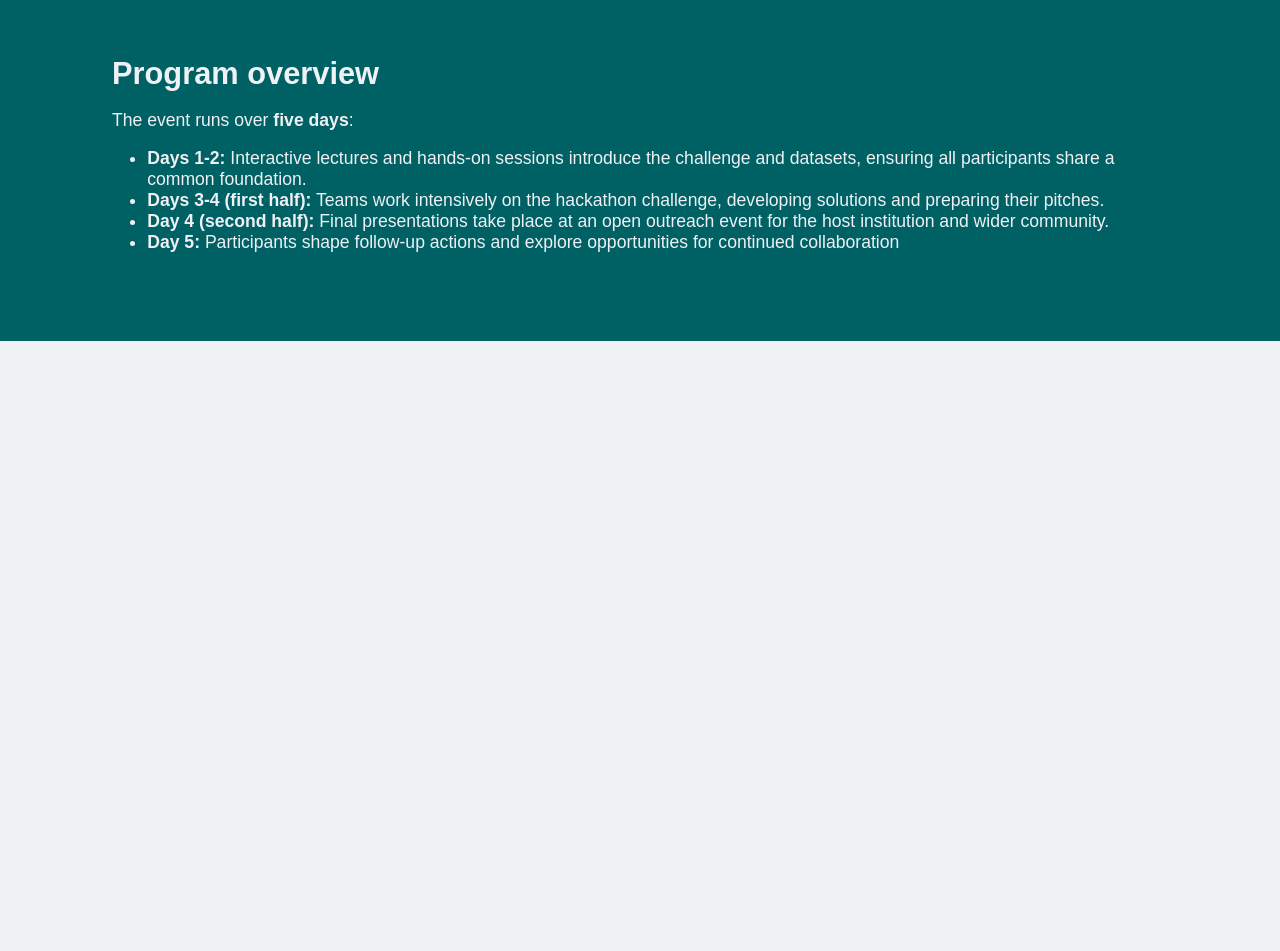
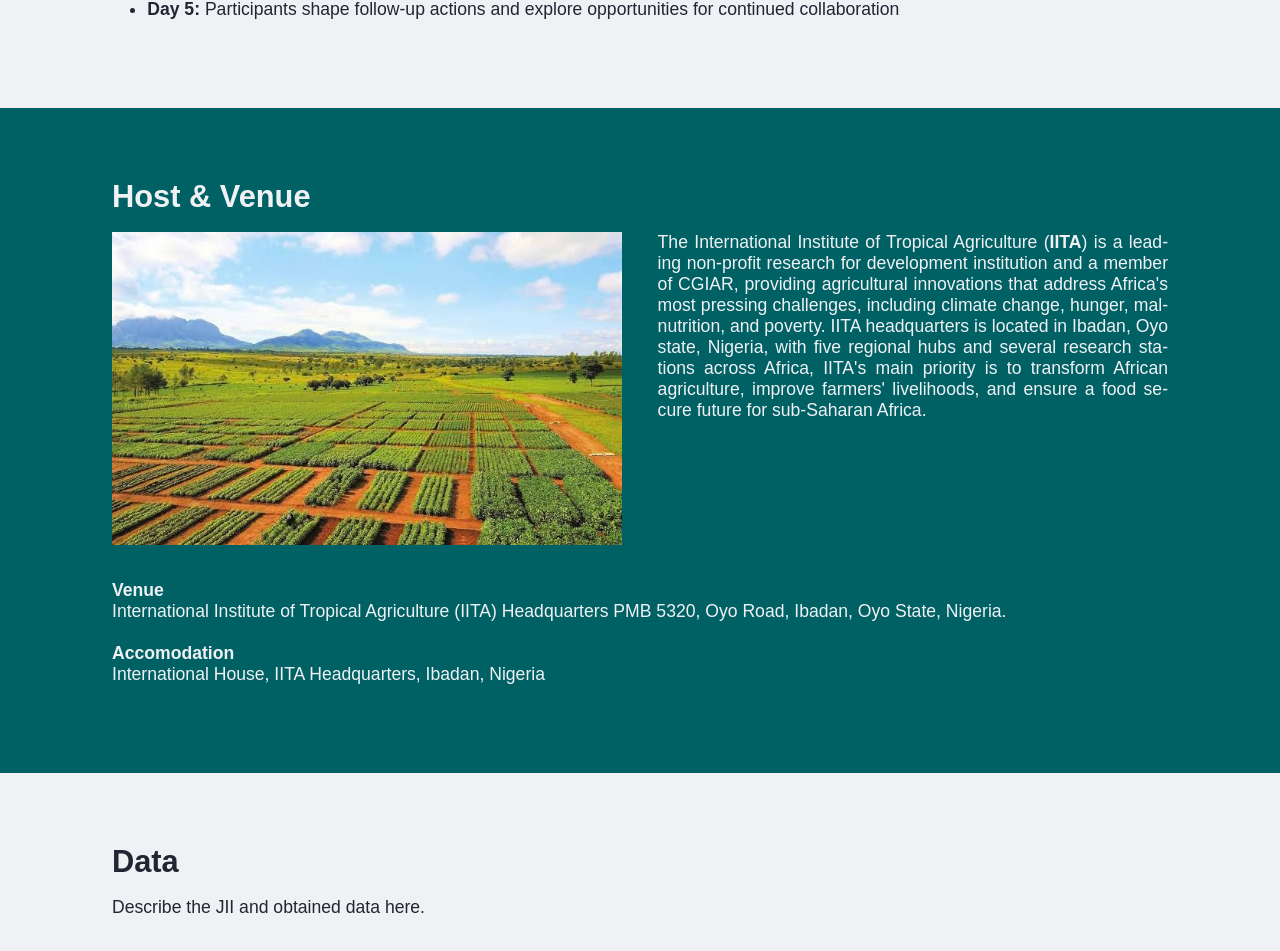
Before and after one commit to Computational-Biology-Aachen/2026-photosynthesis-hackathon, a SvelteKit app: page /info in a window 1280 px wide. Shown: the part 1650-2601 px from the top of the page. Before the commit the page ends 1991 px from the top, so only its background shows below. Built offline with nearby package versions, Linux system fonts and the light colour scheme.

Commit message:
dev: new: iita and venue info

```diff
--- a/src/routes/(internal)/info/+page.svelte
+++ b/src/routes/(internal)/info/+page.svelte
@@ -21,6 +21,7 @@
 	<Section>
 		<R2>
 			<img
+				class="hide-on-sm"
 				src="{base}/people-working.png"
 				alt="people working" />
 			<div>
@@ -51,38 +52,69 @@
 		</Ul>
 	</Section>
 	<Section>
-		<H2>Data</H2>
-		<Text>Describe the JII and obtained data here.</Text>
-	</Section>
-	<Section color="primary">
-		<H2 color="white">Program overview</H2>
-		<Text color="white">The event runs over <Bold>five days</Bold>:</Text>
+		<H2>Program overview</H2>
+		<Text>The event runs over <Bold>five days</Bold>:</Text>
 		<Ul>
-			<Li color="white"
+			<Li
 				><Bold>Days 1-2:</Bold> Interactive lectures and hands-on sessions introduce
 				the challenge and datasets, ensuring all participants share a common foundation.</Li>
-			<Li color="white"
+			<Li
 				><Bold>Days 3-4 (first half):</Bold> Teams work intensively on the hackathon
 				challenge, developing solutions and preparing their pitches.</Li>
-			<Li color="white"
+			<Li
 				><Bold>Day 4 (second half):</Bold> Final presentations take place at an open
 				outreach event for the host institution and wider community.</Li>
-			<Li color="white"
+			<Li
 				><Bold>Day 5:</Bold> Participants shape follow-up actions and explore opportunities
 				for continued collaboration</Li>
 		</Ul>
+	</Section>
+	<Section color="primary">
+		<H2 color="white">Host & Venue</H2>
+		<R2>
+			<img
+				src="{base}/iita.jpg"
+				alt="iita" />
+
+			<div>
+				<Text color="white"
+					>The International Institute of Tropical Agriculture (<Bold>IITA</Bold
+					>) is a leading non-profit research for development institution and a
+					member of CGIAR, providing agricultural innovations that address
+					Africa's most pressing challenges, including climate change, hunger,
+					malnutrition, and poverty. IITA headquarters is located in Ibadan, Oyo
+					state, Nigeria, with five regional hubs and several research stations
+					across Africa, IITA's main priority is to transform African
+					agriculture, improve farmers' livelihoods, and ensure a food secure
+					future for sub-Saharan Africa.</Text>
+			</div>
+		</R2>
+		<Text color="white">
+			<Bold>Venue</Bold><br />
+			International Institute of Tropical Agriculture (IITA) Headquarters PMB 5320,
+			Oyo Road, Ibadan, Oyo State, Nigeria.<br /><br />
+			<Bold>Accomodation</Bold><br />
+			International House, IITA Headquarters, Ibadan, Nigeria
+		</Text>
+	</Section>
+	<Section>
+		<H2>Data</H2>
+		<Text>Describe the JII and obtained data here.</Text>
 	</Section>
 </Main>
 
 <style>
 	img {
+		display: block;
+		max-width: 100%;
+		margin: 0 auto 1rem;
+	}
+	.hide-on-sm {
 		display: none;
 	}
 	@media (min-width: 64rem) {
-		img {
+		.hide-on-sm {
 			display: block;
-			max-width: 100%;
-			margin: 0 auto 1rem;
 		}
 	}
 </style>
```
Also changed, not shown: static/iita.jpg (added).
